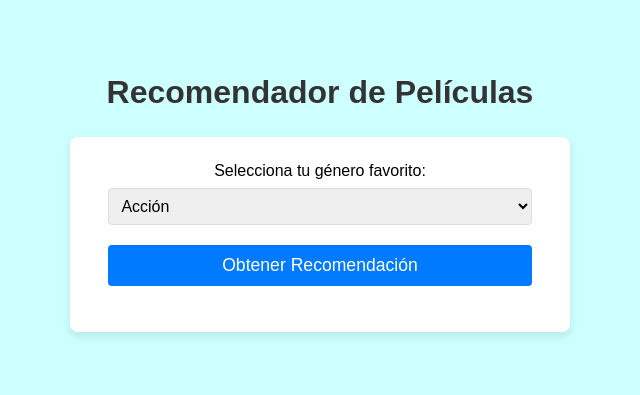
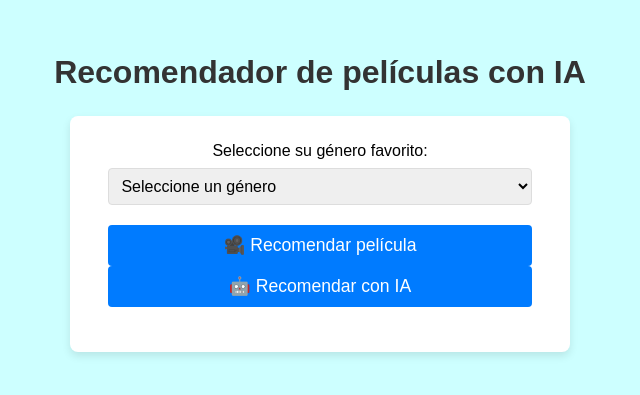
Before and after one commit to ASdP13/Recomendador-de-Peliculas, a plain HTML site: page index.html in a window 1280 px wide. Shown: the part 197-592 px from the top of the page, without its empty margins (320-960 px from the left). Drawn offline with Linux system fonts and the light colour scheme.

Commit message:
Update index.html

```diff
--- a/index.html
+++ b/index.html
@@ -1,20 +1,21 @@
 <!DOCTYPE html>
 <html lang="es">
     <head>
-        <meta charset="UTF-8">
-        <meta name="viewport" content="width=device-width, initial-scale=1.0">
+        <meta charset="UTF-8" />
+        <meta name="viewport" content="width=device-width, initial-scale=1.0"/>
         <title>Recomendador de Películas con IA</title>
         <link rel="stylesheet" href="style.css">
         <script src="https://cdn.jsdelivr.net/npm/@tensorflow/tfjs"></script>
     </head>
     <body>
         <header>
-            <h1>Recomendador de Películas</h1>
+            <h1>Recomendador de películas con IA</h1>
         </header>
         <main>
             <div class="form-group">
-                <label for="generoSelect">Selecciona tu género favorito:</label>
-                <select id="generoSelect">
+                <label for="genreSelect">Seleccione su género favorito:</label>
+                <select id="genreSelect">
+                    <option selected disabled>Seleccione un género</option>
                     <option value="Acción">Acción</option>
                     <option value="Drama">Drama</option>
                     <option value="Ciencia Ficción">Ciencia Ficción</option>
@@ -22,10 +23,11 @@
                 </select>
             </div>
             <div class="form-group">
-                <button id="botonrecomendar">Obtener Recomendación</button>
+                <button id="botonrecomendar">🎥 Recomendar película</button>
+                <button id="recomendacionIA">🤖 Recomendar con IA</button>
             </div>
             <div id="recomendacion"></div>
-            <script src="app.js"></script>
         </main>
+        <script src="app.js"></script>
     </body>
 </html>
```
